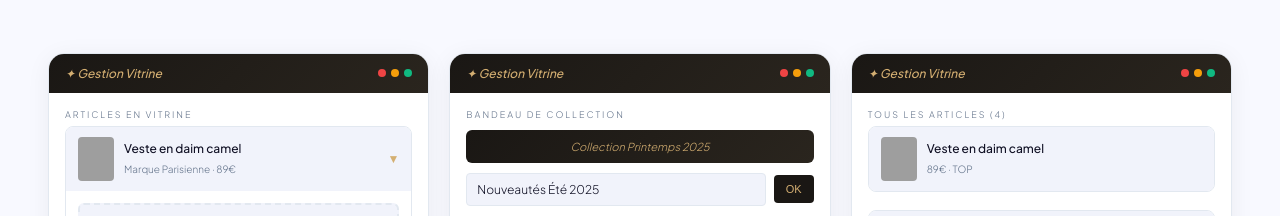
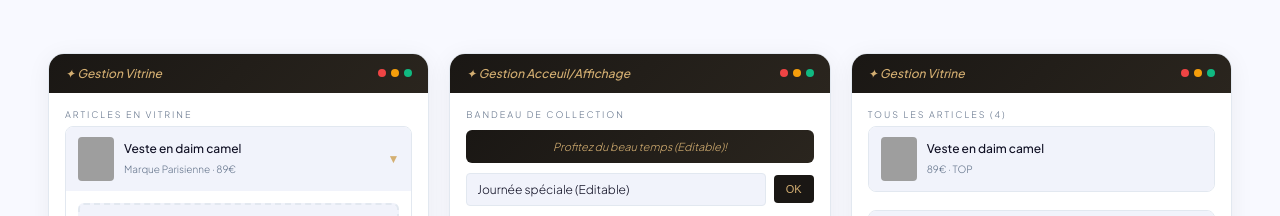
Before and after one commit to ULSA-Droit/myrkr-portfolio, a plain HTML site: page index.html in a window 1280 px wide. Shown: the part 2642-2858 px from the top of the page. Drawn offline with Linux system fonts and the light colour scheme; grey boxes are pictures that could not be loaded.

Commit message:
Update index.html

```diff
--- a/index.html
+++ b/index.html
@@ -398,7 +398,7 @@ footer { padding: 32px 48px; border-top: 1px solid var(--border); display: flex;
     <div>
       <div class="admin-screen-card">
         <div class="admin-screen-topbar">
-          <span class="admin-screen-title">✦ Gestion Vitrine</span>
+          <span class="admin-screen-title">✦ Gestion Acceuil/Affichage</span>
           <div class="admin-screen-dots">
             <div class="admin-screen-dot" style="background:#ef4444"></div>
             <div class="admin-screen-dot" style="background:#f59e0b"></div>
@@ -407,9 +407,9 @@ footer { padding: 32px 48px; border-top: 1px solid var(--border); display: flex;
         </div>
         <div class="admin-screen-body">
           <div class="admin-label" style="margin-bottom:10px">Bandeau de collection</div>
-          <div class="admin-bandeau">Collection Printemps 2025</div>
+          <div class="admin-bandeau">Profitez du beau temps (Editable)!</div>
           <div class="admin-setting-row">
-            <div class="admin-setting-input">Nouveautés Été 2025</div>
+            <div class="admin-setting-input">Journée spéciale (Editable)</div>
             <button class="admin-setting-btn">OK</button>
           </div>
           <div class="admin-label" style="margin-top:14px">Téléphone</div>
```
